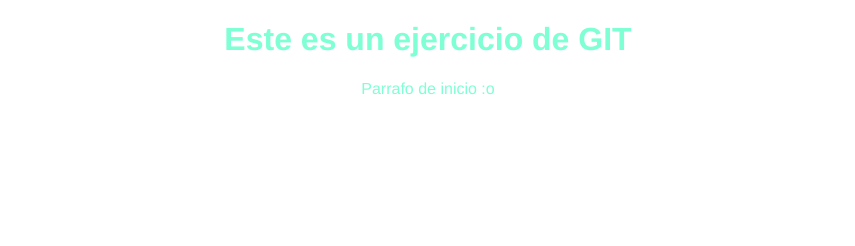
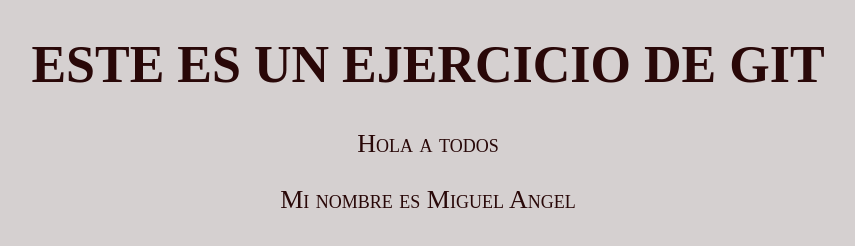
Before and after one commit to miguelsrz/curso-git-github, a plain HTML site: page index.html in a window 1280 px wide. Shown: the whole page, without its empty margins (212-1067 px from the left). Drawn offline with Linux system fonts and the light colour scheme.

Commit message:
Actualizacion HTML y CSS. Nuevo parrafo. Cambio tipo de letra y su color, cambio color fondo

```diff
--- a/CSS/estilos.css
+++ b/CSS/estilos.css
@@ -1,6 +1,10 @@
 body
 {
-    color: aquamarine;
+
+    background: #d5d0d0;
+    color: rgb(41, 8, 8);
     text-align: center;
-    font-family: 'Franklin Gothic Medium', 'Arial Narrow', Arial, sans-serif ;
+    font-family:'Times New Roman', Times, serif;
+    font-size: 26px;
+    font-variant: small-caps ;
 }
--- a/index.html
+++ b/index.html
@@ -5,10 +5,13 @@
         <link rel="stylesheet" href="CSS/estilos.css"/>    </head>
     <body>
         <h1>
-            Este es un ejercicio de GIT
+            ESTE ES UN EJERCICIO DE GIT
         </h1>
         <p>
-            Parrafo de inicio :o
+            Hola a todos
+        </p>
+        <p>
+            Mi nombre es Miguel Angel
         </p>
     </body>
 </html>
```
